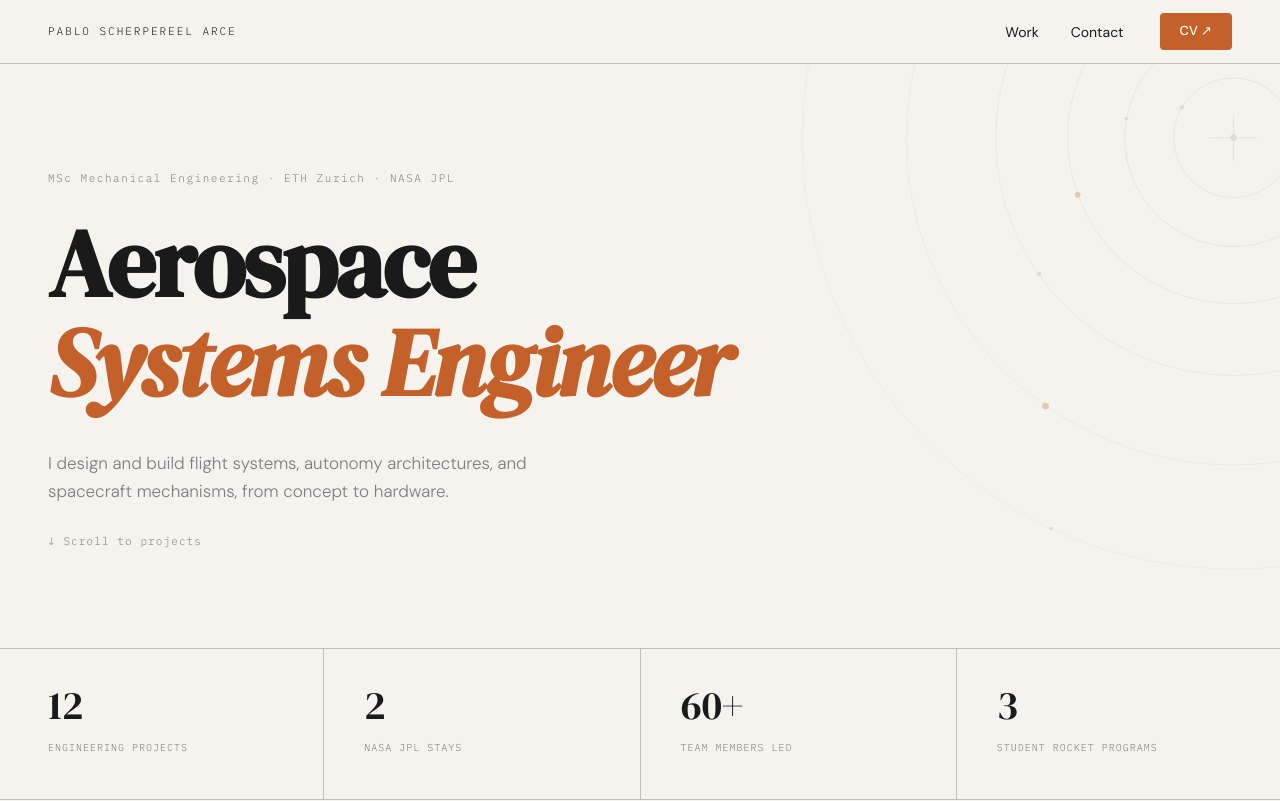
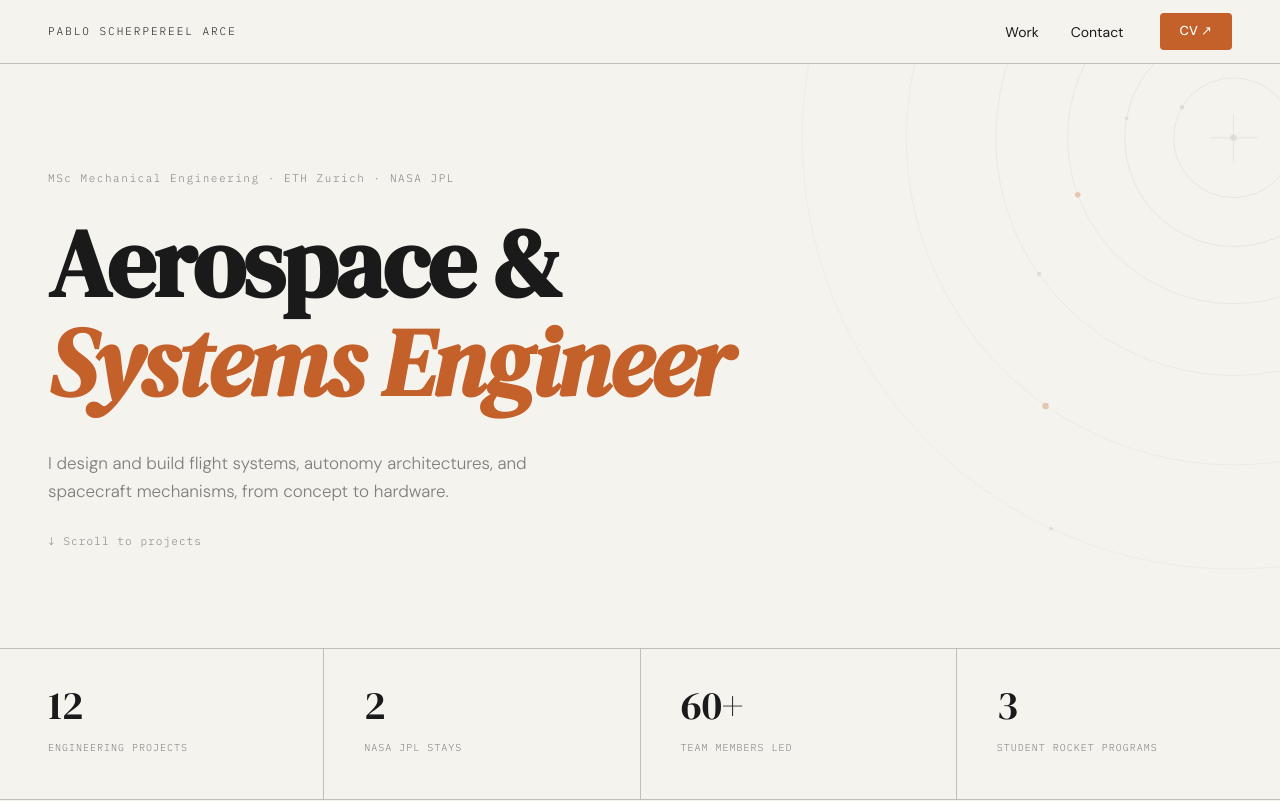
Before and after one commit to pabloscherp1/portfolio-pablo-scherpereel-arce, a React (Vite) app: page / in a window 1280 px wide. Shown: the top 801 px of the page. Built offline with nearby package versions, Linux system fonts and the light colour scheme.

Commit message:
Update Nordend payload bay text, scope, and hero title

```diff
--- a/src/components/Hero.jsx
+++ b/src/components/Hero.jsx
@@ -100,7 +100,7 @@ export default function Hero() {
           </motion.p>
 
           <motion.h1 className="hero-title" variants={itemVariants}>
-            <span className="hero-title-line">Aerospace</span>
+            <span className="hero-title-line">Aerospace &amp;</span>
             <em className="hero-title-line">Systems Engineer</em>
           </motion.h1>
 
--- a/src/projects.js
+++ b/src/projects.js
@@ -160,12 +160,12 @@ const projects = [
     badge: "2022–23",
     tags: ["Structural Design", "CFRP Lamination", "Integration", "ERT EPFL"],
     brief: "Structural design and CFRP lamination of the payload bay and nosecone for the Nordend sounding rocket.",
-    overview: "Nordend's nosecone had to fit a 3U CubeSat (141.42 mm diagonal) inside a slide-in section with only 149.51 mm of internal diameter, making the Payload Integration Structure one of the most constrained components on the vehicle under strict EuRoC mass limits. The PIS evolved to a final PA6-CF 3D-printed plate configuration with metal rod guiding rails, sized to survive launch acceleration and chute deployment loads verified by von Mises FEA. PETG was tested and rejected for insufficient rigidity at rod attachment corners; PA6-CF retained printability while resolving the stiffness problem.\n\nBeyond the PIS, the tangent-ogive nosecone shape was co-designed with the flight dynamics team and optimised for Nordend's supersonic speed regime and hand-laminated in CFRP, with only the removable tip printed in PA6-CF, giving direct hands-on composite manufacturing experience alongside the structural analysis work.",
+    overview: "Nordend's nosecone had to fit a 3U CubeSat (141.42 mm diagonal) inside a slide-in section with only 149.51 mm of internal diameter, making the Payload Integration Structure one of the most constrained components on the vehicle under strict EuRoC mass limits. The PIS evolved to a final PA6-CF 3D-printed plate configuration with metal rod guiding rails, sized to survive launch acceleration and chute deployment loads verified by von Mises FEA. PETG was tested and rejected for insufficient rigidity at rod attachment corners; PA6-CF retained printability while resolving the stiffness problem.\n\nBeyond the PIS, the tangent-ogive nosecone shape was co-designed with the flight dynamics team and optimised for Nordend's supersonic speed regime. Originally planned as a CFRP hand-laminate, curing problems with the mould forced a pivot to FDM printing in PA6-CF across three bonded sections, giving direct hands-on experience with both composite and additive manufacturing tradeoffs under real schedule pressure.",
     skills: ["Structural Design", "3D Printing", "SolidWorks", "Payload Integration", "Nosecone Design", "CFRP Lamination", "FEA"],
     keyDetails: [
       { label: "Role", value: "Structural Engineer" },
       { label: "Period", value: "September 2022 – September 2023" },
-      { label: "Scope", value: "Payload integration structure, nosecone co-design and CFRP lamination" },
+      { label: "Scope", value: "Payload integration structure, nosecone co-design, material selection and FEA verification" },
       { label: "Program", value: "Nordend · ERT EPFL" }
     ],
     heroPlaceholder: "08-hero.jpg",
```
